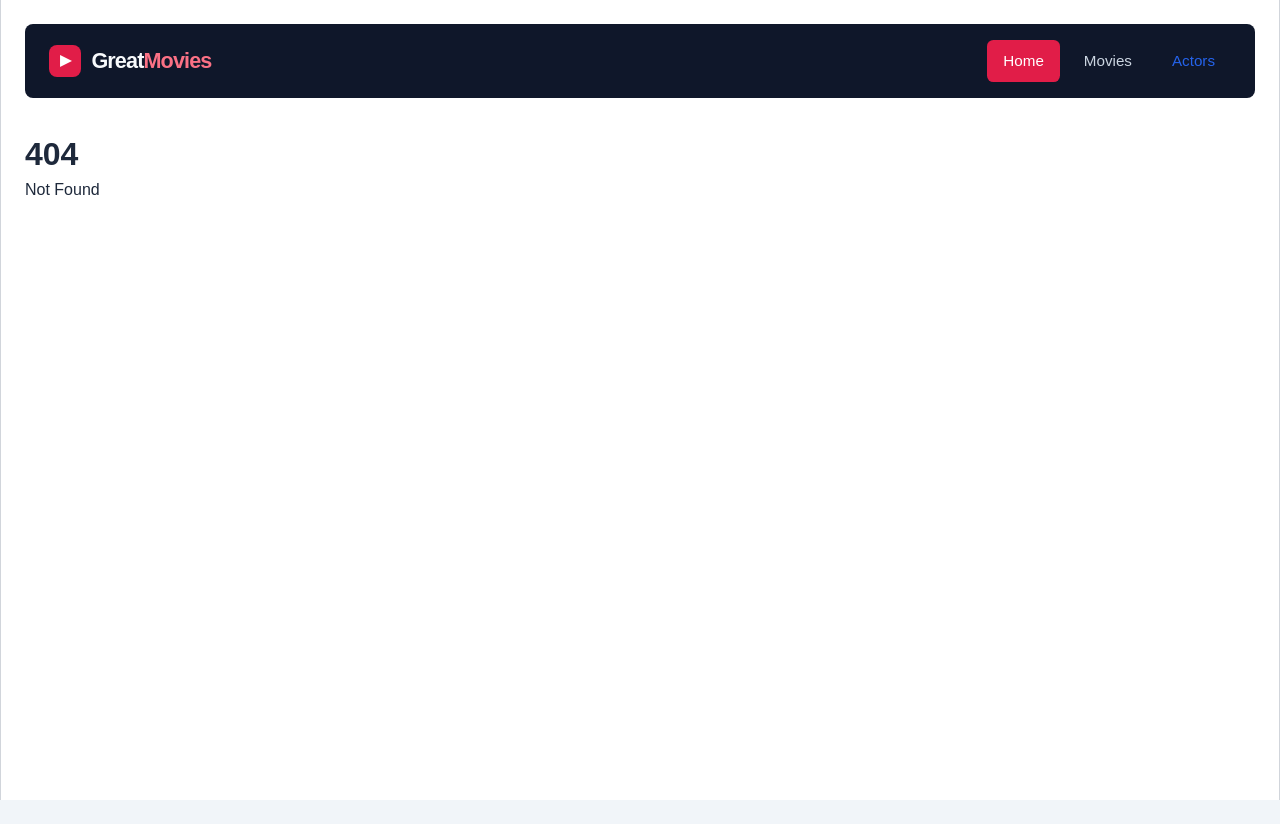
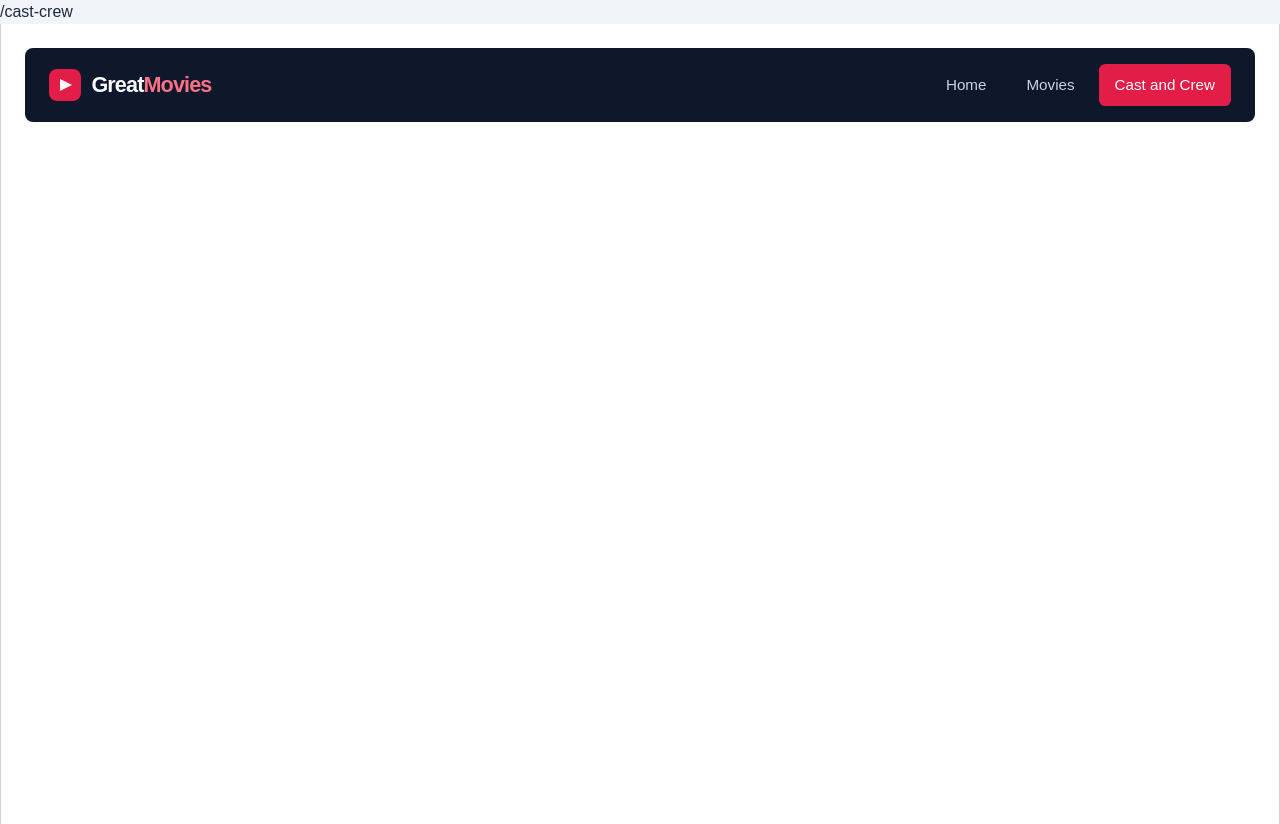
Before and after one commit to richmondchng/great-movies, a SvelteKit app in the folder frontend/: page /cast-crew in a window 1280 px wide. Before the commit this address had no page. Before the commit the page ends 800 px from the top, so only its background shows below. Built offline with nearby package versions, Linux system fonts and the light colour scheme.

Commit message:
nav button to stay highlighted

```diff
--- a/frontend/src/routes/+layout.svelte
+++ b/frontend/src/routes/+layout.svelte
@@ -3,6 +3,7 @@
 	import favicon from '#lib/assets/favicon.svg';
 	import type { LayoutProps } from './$types';
 	import { resolve } from '$app/paths';
+	import { page } from '$app/state';
 
 	let { children }: LayoutProps = $props();
 </script>
@@ -10,6 +11,8 @@
 <svelte:head>
 	<link rel="icon" href={favicon} />
 </svelte:head>
+
+{page.url.pathname}
 
 <div class="site-wrapper">
 <nav class="navbar">
@@ -19,9 +22,9 @@
 	</a>
 
 	<div class="navbar-links">
-		<a href={resolve('/')} class="nav-link active">Home</a>
-		<a href={resolve('/movies')} class="nav-link">Movies</a>
-		<a href="" class="nav-link">Actors</a>
+		<a href={resolve('/')} class="nav-link {page.url.pathname == '/' ? 'active' : ''}">Home</a>
+		<a href={resolve('/movies')} class="nav-link {page.url.pathname.startsWith('/movies') ? 'active' : ''}">Movies</a>
+		<a href={resolve('/cast-crew')} class="nav-link {page.url.pathname.startsWith('/cast-crew') ? 'active' : ''}">Cast and Crew</a>
 	</div>
 </nav>
 
```
Also changed, not shown: frontend/src/routes/cast-crew/+page.svelte (added).
